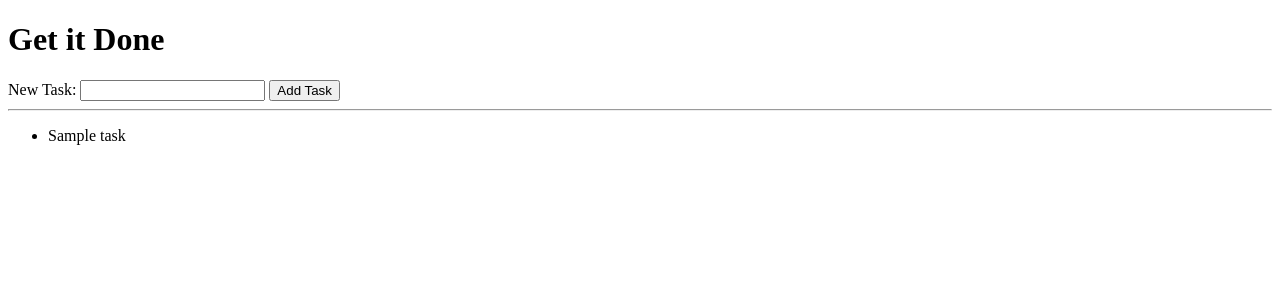
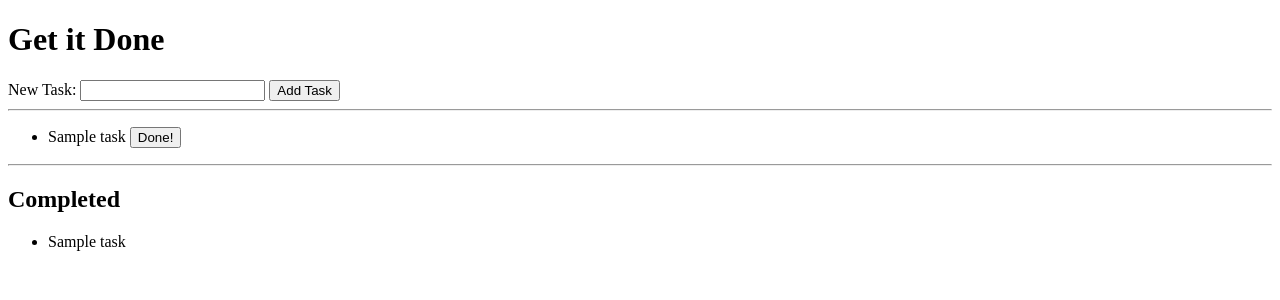
Before and after one commit to dlawrie63137/get-it-done, a Flask app: template templates/todos.html in a window 1280 px wide. Shown: the top 300 px of the page. Run offline with Flask 2, Linux system fonts and the light colour scheme; tables that the repository leaves empty hold one stand-in row (values such as "Sample post"); the template is opened without the code that fills it: values that come from a table or form of the project are taken from there, most other values are stand-ins (such as "Sample title", 1, 10 or a date in 2020).

Commit message:
Added database functionality

```diff
--- a/main.py
+++ b/main.py
@@ -1,16 +1,48 @@
 from flask import Flask, request, redirect, render_template
+from flask_sqlalchemy import SQLAlchemy
 
 app = Flask(__name__)
-app.config['DEBUG'] = 'True'
+app.config['DEBUG'] = True
+app.config['SQLALCHEMY_DATABASE_URI'] = 'mysql+pymysql://get-it-done:1234@localhost:8889/get-it-done'
+app.config['SQLALCHEMY_ECHO'] = True
+db = SQLAlchemy(app)
 
-tasks=[]
+class Task(db.Model):
+
+    id = db.Column(db.Integer, primary_key=True)
+    name = db.Column(db.String(120))
+    completed=db.Column(db.Boolean)
+
+    def __init__(self, name):
+        self.name = name
+        self.completed = False
+
+
 
 @app.route("/", methods=['POST', 'GET'])
 def index():
     if request.method == 'POST':
-        task = request.form['task']
-        tasks.append(task)
+        task_name = request.form['task']
+        new_task = Task(task_name)
+        db.session.add(new_task)
+        db.session.commit()
 
-    return render_template('todos.html', title='Get it Done', tasks=tasks)
+    tasks = Task.query.filter_by(completed = False).all()
+    completed_tasks = Task.query.filter_by(completed = True).all()
 
-app.run()
+
+    return render_template('todos.html', title='Get it Done', tasks=tasks, completed_tasks=completed_tasks)
+
+@app.route("/delete-task", methods=['POST'])
+def delete_task():
+    task_id = int(request.form['task-id'])
+    task=Task.query.get(task_id)
+
+    task.completed = True
+    db.session.add(task)
+    db.session.commit()
+
+    return redirect('/')
+
+if __name__ == '__main__':
+    app.run()
--- a/templates/todos.html
+++ b/templates/todos.html
@@ -17,8 +17,21 @@
             {% else %}
             <ul>
                 {% for task in tasks %}
-                <li>{{task}}</li>
+                <li>{{task.name}}
+                    <form method='POST' action="/delete-task" style="display:inline-block";>
+                        <input type="hidden" name="task-id" value="{{task.id}}" />
+                        <input type="submit" value="Done!" />
+                    </form>
+                </li>
                 {% endfor %}
             </ul>
             {% endif %}
+
+        <hr />
+        <h2>Completed</h2>
+        <ul>
+            {% for task in completed_tasks %}
+            <li>{{task.name}}</li>
+            {% endfor %}
+        </ul>
 {% endblock %}
```
